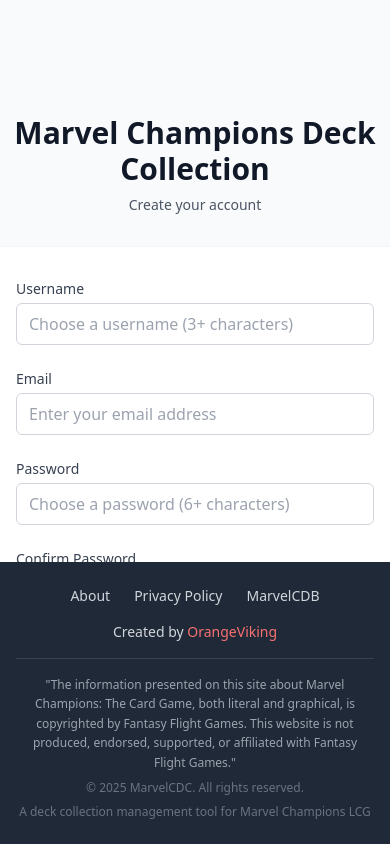
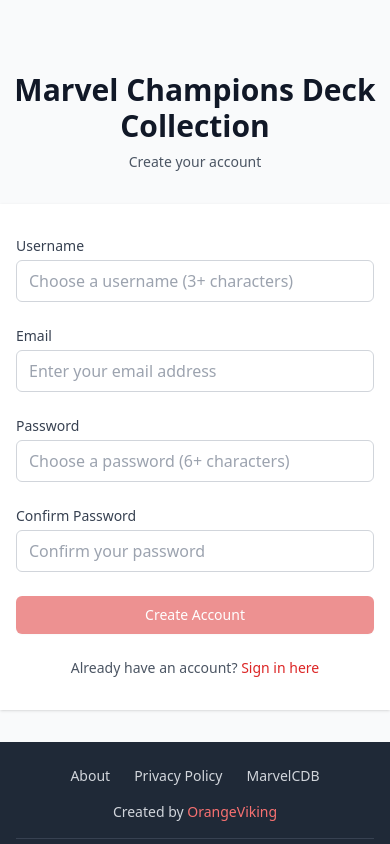
Before and after one commit to odintribler/marvelcdc, a Nuxt app: page /register in a window 390 px wide. Shown: the top 844 px of the page. Built offline with nearby package versions, Linux system fonts and the light colour scheme.

Commit message:
Mobile size optimization

```diff
--- a/pages/login.vue
+++ b/pages/login.vue
@@ -1,6 +1,7 @@
 <template>
-  <div class="min-h-screen bg-gray-50 flex flex-col justify-center py-12 sm:px-6 lg:px-8 relative">
-    <div class="sm:mx-auto sm:w-full sm:max-w-md">
+  <div class="min-h-screen bg-gray-50 flex flex-col py-12 sm:px-6 lg:px-8">
+    <div class="flex-1 flex flex-col justify-center">
+      <div class="sm:mx-auto sm:w-full sm:max-w-md">
       <div class="text-center">
         <h2 class="mt-6 text-3xl font-extrabold text-gray-900">
           Marvel Champions Deck Collection
@@ -93,9 +94,10 @@
         </form>
       </div>
     </div>
+    </div>
 
     <!-- Footer -->
-    <div class="absolute bottom-0 left-0 right-0">
+    <div class="mt-auto">
       <AuthFooter />
     </div>
   </div>
--- a/pages/register.vue
+++ b/pages/register.vue
@@ -1,6 +1,7 @@
 <template>
-  <div class="min-h-screen bg-gray-50 flex flex-col justify-center py-12 sm:px-6 lg:px-8 relative">
-    <div class="sm:mx-auto sm:w-full sm:max-w-md">
+  <div class="min-h-screen bg-gray-50 flex flex-col py-12 sm:px-6 lg:px-8">
+    <div class="flex-1 flex flex-col justify-center">
+      <div class="sm:mx-auto sm:w-full sm:max-w-md">
       <div class="text-center">
         <h2 class="mt-6 text-3xl font-extrabold text-gray-900">
           Marvel Champions Deck Collection
@@ -176,9 +177,10 @@
         </form>
       </div>
     </div>
+    </div>
 
     <!-- Footer -->
-    <div class="absolute bottom-0 left-0 right-0">
+    <div class="mt-auto">
       <AuthFooter />
     </div>
   </div>
```
